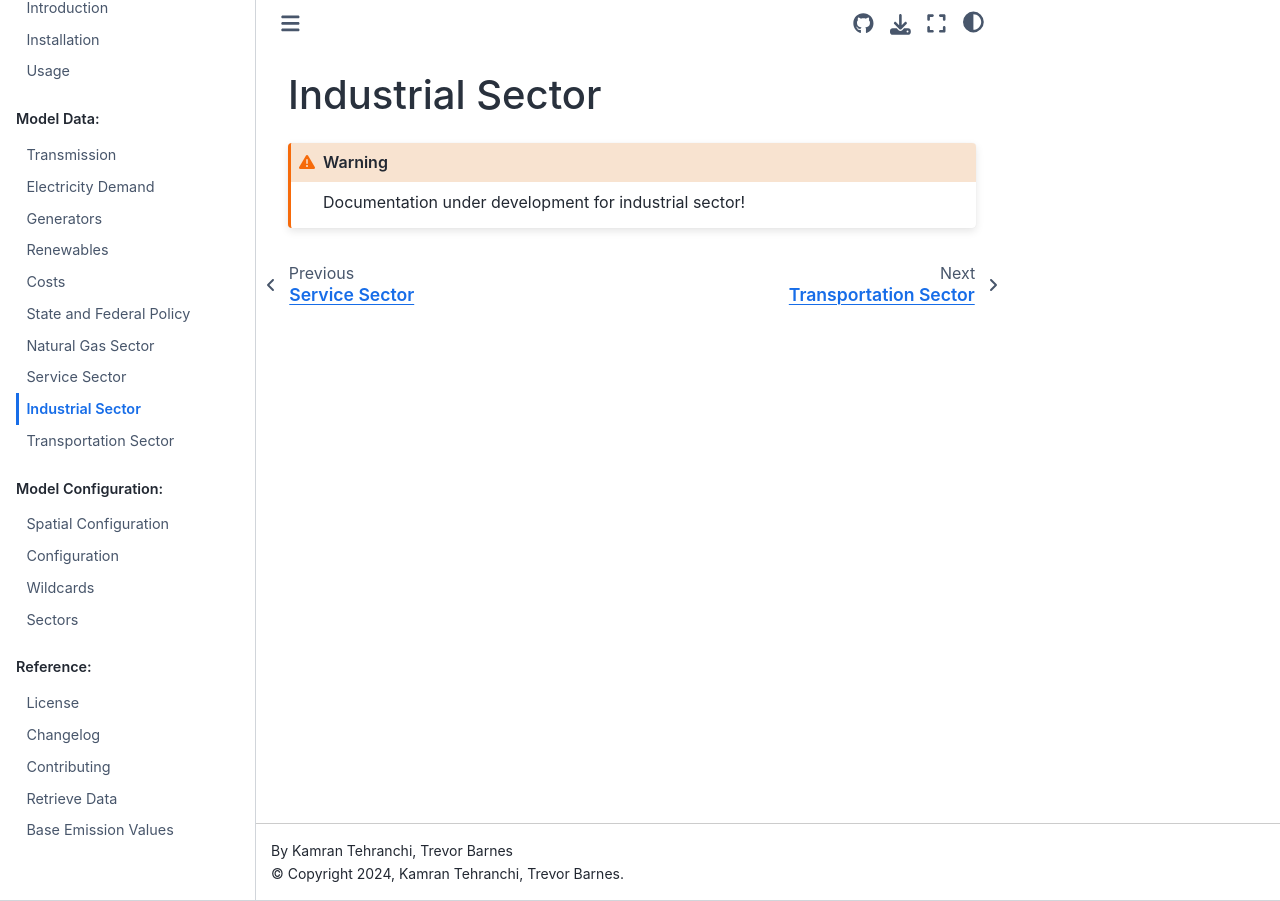
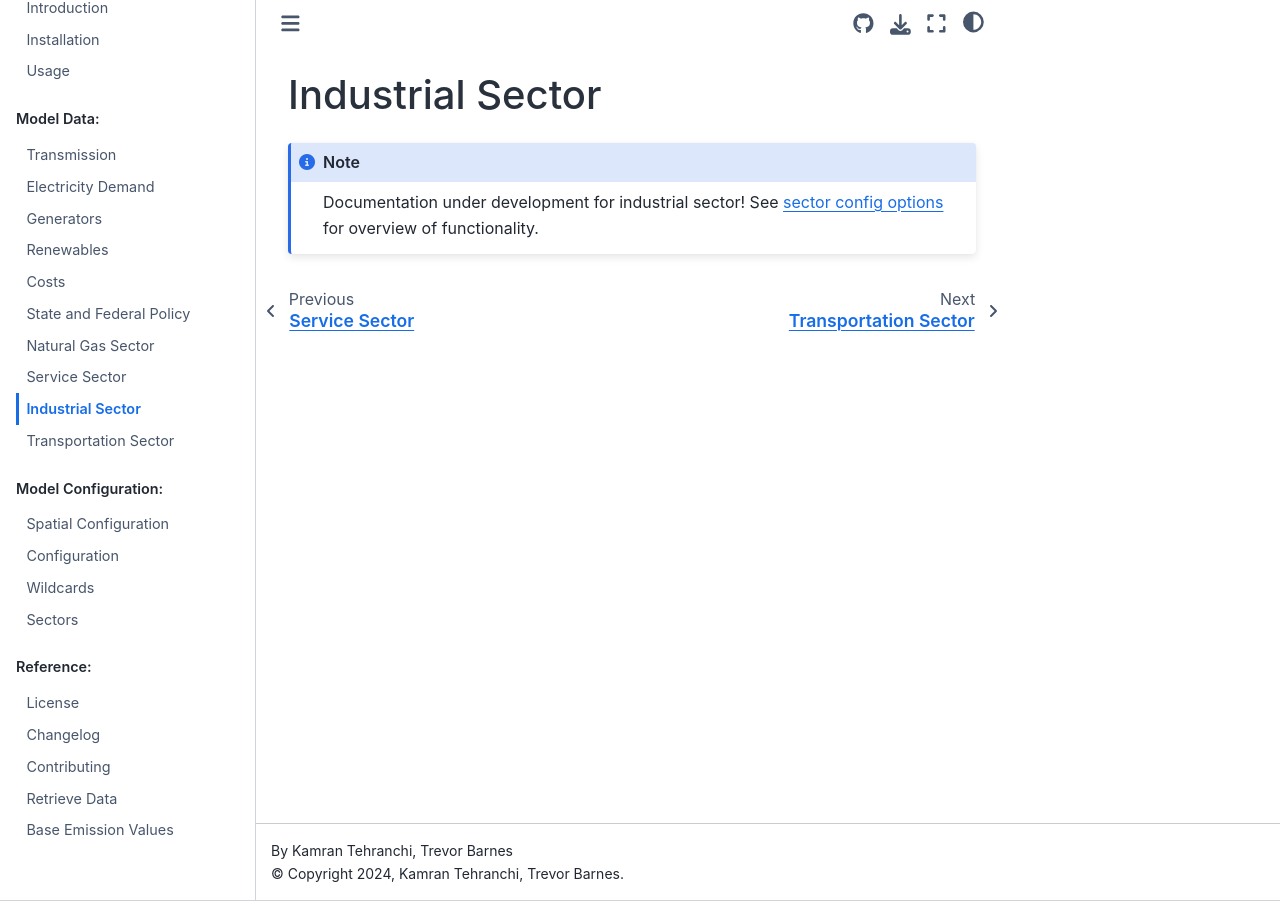
Before and after one commit to PyPSA/pypsa-usa, a Sphinx documentation site: the page built from docs/source/data-industrial.md, in a window 1280 px wide. Built offline with Sphinx 7.4.7 and the Sphinx Book theme 1.1.4, drawn with Linux system fonts in a browser that asks for light colours.

Commit message:
note updated

````diff
--- a/docs/source/data-industrial.md
+++ b/docs/source/data-industrial.md
@@ -1,6 +1,6 @@
 (data-industrial)=
 # Industrial Sector
 
-```{warning}
-Documentation under development for industrial sector!
+```{note}
+Documentation under development for industrial sector! See [sector config options](./config-sectors.md) for overview of functionality.
 ```
````
Also changed, not shown: docs/source/data-transportation.md (+1 -1 lines).
